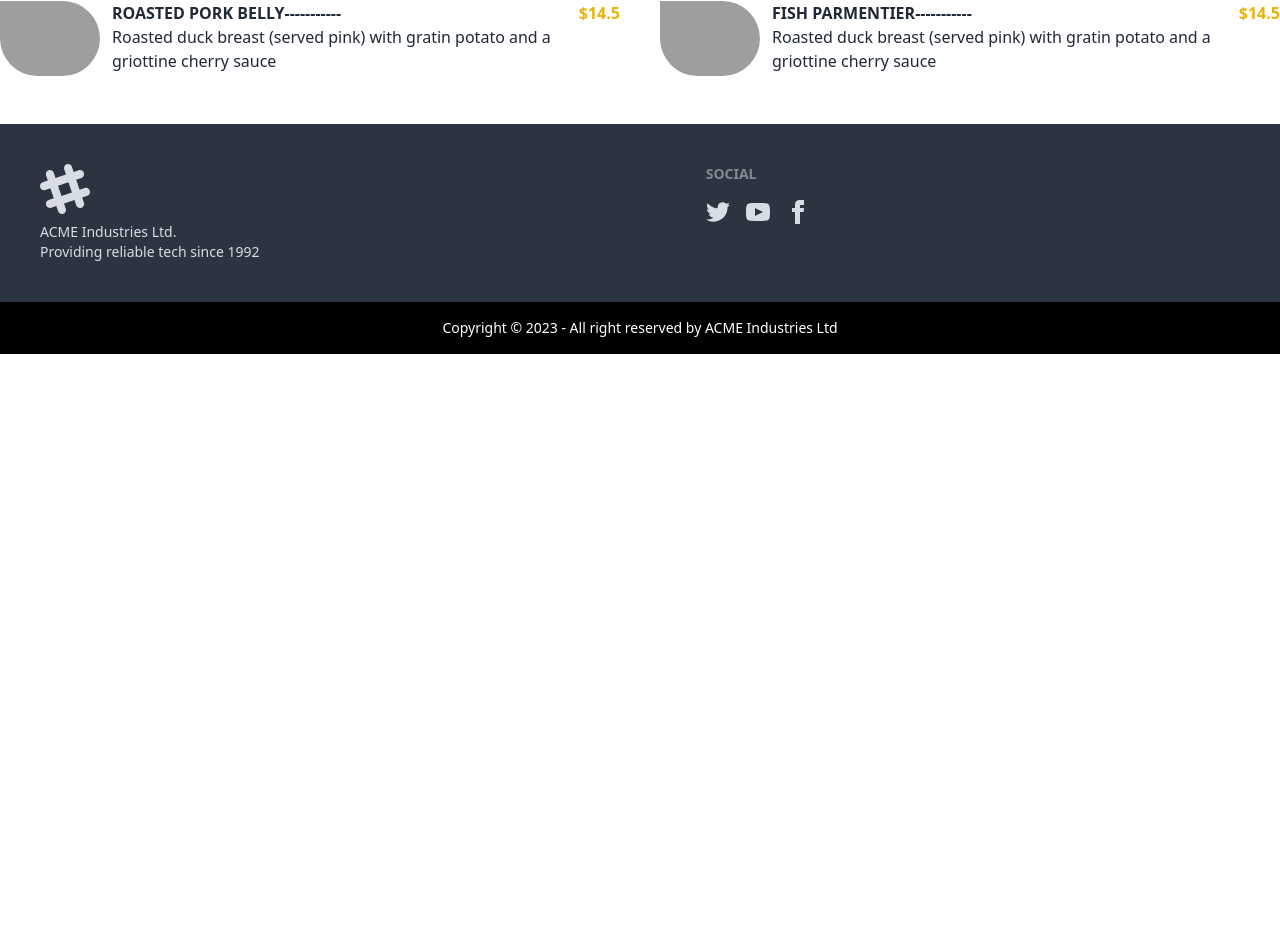
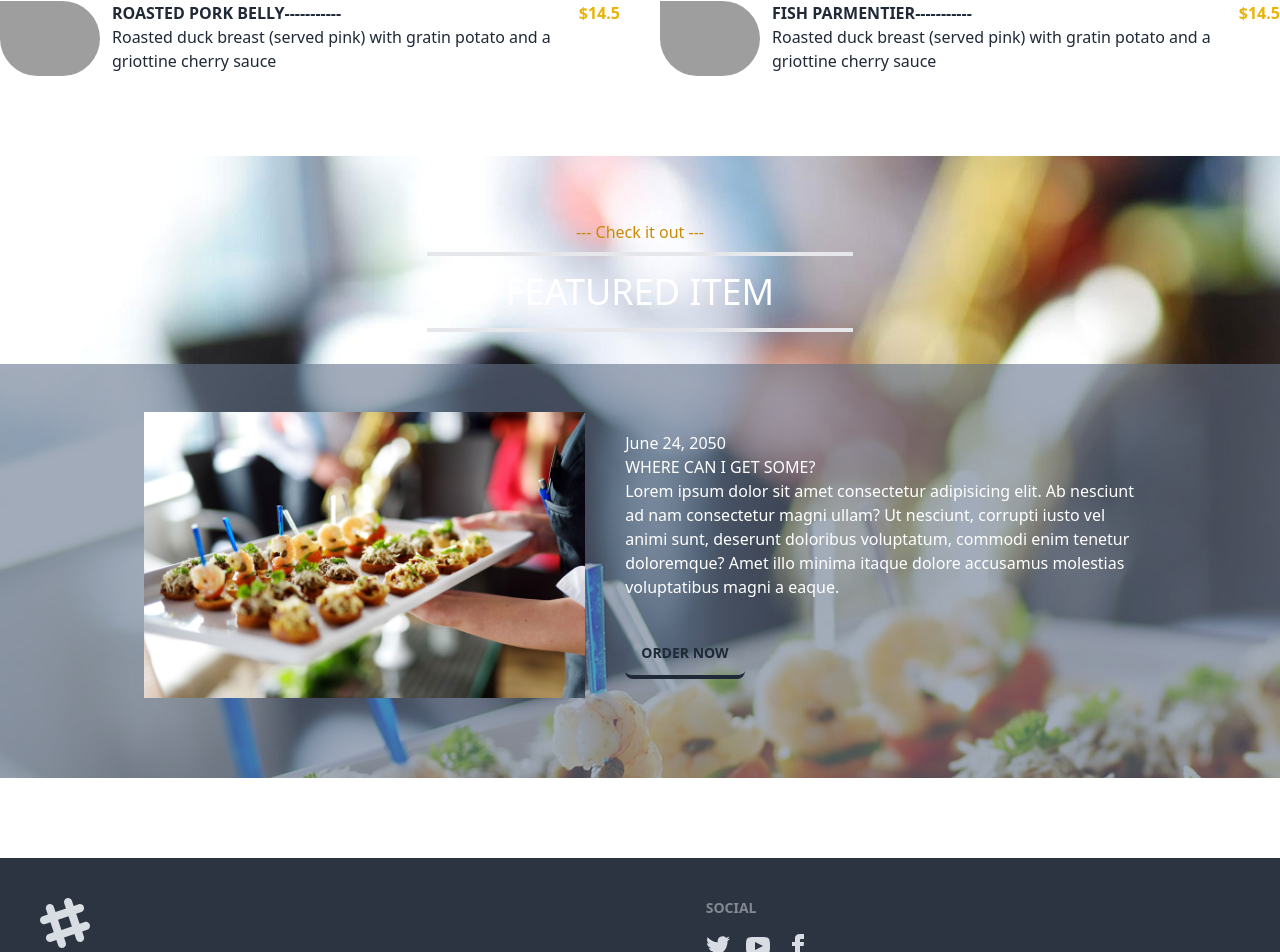
Before and after one commit to muhiminul-islam/nil-restaurant-client, a React (Vite) app: page / in a window 1280 px wide. Shown: the part 1952-2904 px from the top of the page. Before the commit the page ends 2306 px from the top, so only its background shows below. Built offline with nearby package versions, Linux system fonts and the light colour scheme; grey boxes are pictures that could not be loaded.

Commit message:
featured section done with bg parallax

```diff
--- /dev/null
+++ b/src/pages/Home/Featured/Featured.css
@@ -0,0 +1,3 @@
+.featured-item{
+    background-image: url('../../../assets/home/featured.jpg');
+}
--- /dev/null
+++ b/src/pages/Home/Featured/Featured.jsx
@@ -0,0 +1,28 @@
+import SectionTitle from "../../../components/SectionTitle/SectionTitle";
+import featuredImg from '../../../assets/home/featured.jpg';
+import './Featured.css';
+
+
+const Featured = () => {
+    return (
+        <div className="featured-item bg-fixed text-white pt-8 my-20">
+            <SectionTitle
+                subHeading="Check it out"
+                heading="Featured Item"
+            ></SectionTitle>
+            <div className="md:flex justify-center items-center bg-slate-500 bg-opacity-60 pb-20 pt-12 px-36">
+                <div>
+                    <img src={featuredImg} alt="" />
+                </div>
+                <div className="md: ml-10">
+                    <p>June 24, 2050</p>
+                    <h2 className="uppercase">Where can I get some?</h2>
+                    <p>Lorem ipsum dolor sit amet consectetur adipisicing elit. Ab nesciunt ad nam consectetur magni ullam? Ut nesciunt, corrupti iusto vel animi sunt, deserunt doloribus voluptatum, commodi enim tenetur doloremque? Amet illo minima itaque dolore accusamus molestias voluptatibus magni a eaque.</p>
+                    <button className="btn btn-outline border-0 border-b-4 mt-8">Order Now</button>
+                </div>
+            </div>
+        </div>
+    );
+};
+
+export default Featured;
--- a/src/pages/Home/Home/Home.jsx
+++ b/src/pages/Home/Home/Home.jsx
@@ -1,5 +1,6 @@
 import Banner from "../Banner/Banner";
 import Category from "../Category/Category";
+import Featured from "../Featured/Featured";
 import PopularMenu from "../PopularMenu/PopularMenu";
 
 const Home = () => {
@@ -8,6 +9,7 @@ const Home = () => {
             <Banner></Banner>
             <Category></Category>
             <PopularMenu></PopularMenu>
+            <Featured></Featured>
         </div>
     );
 };
```
